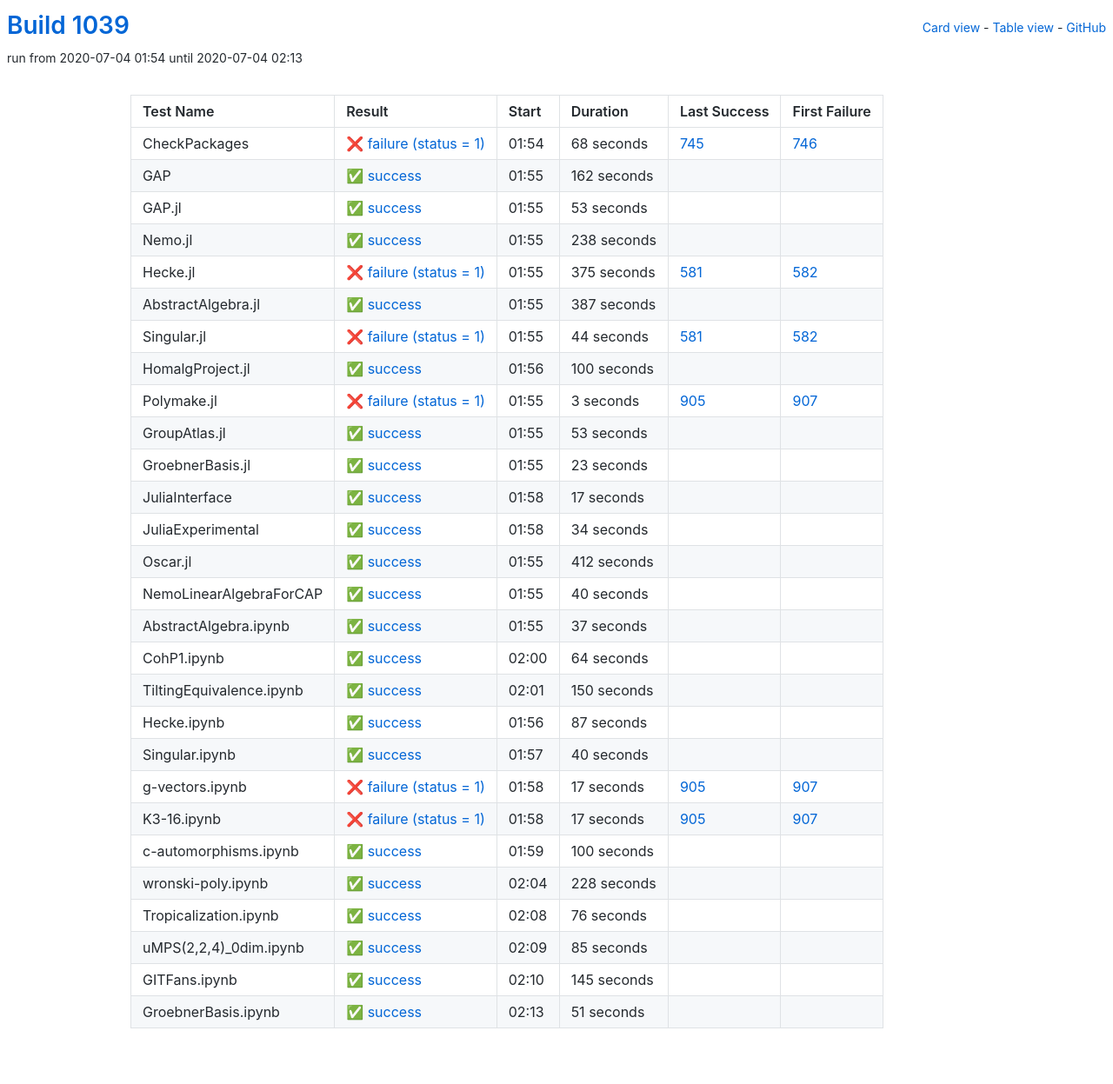
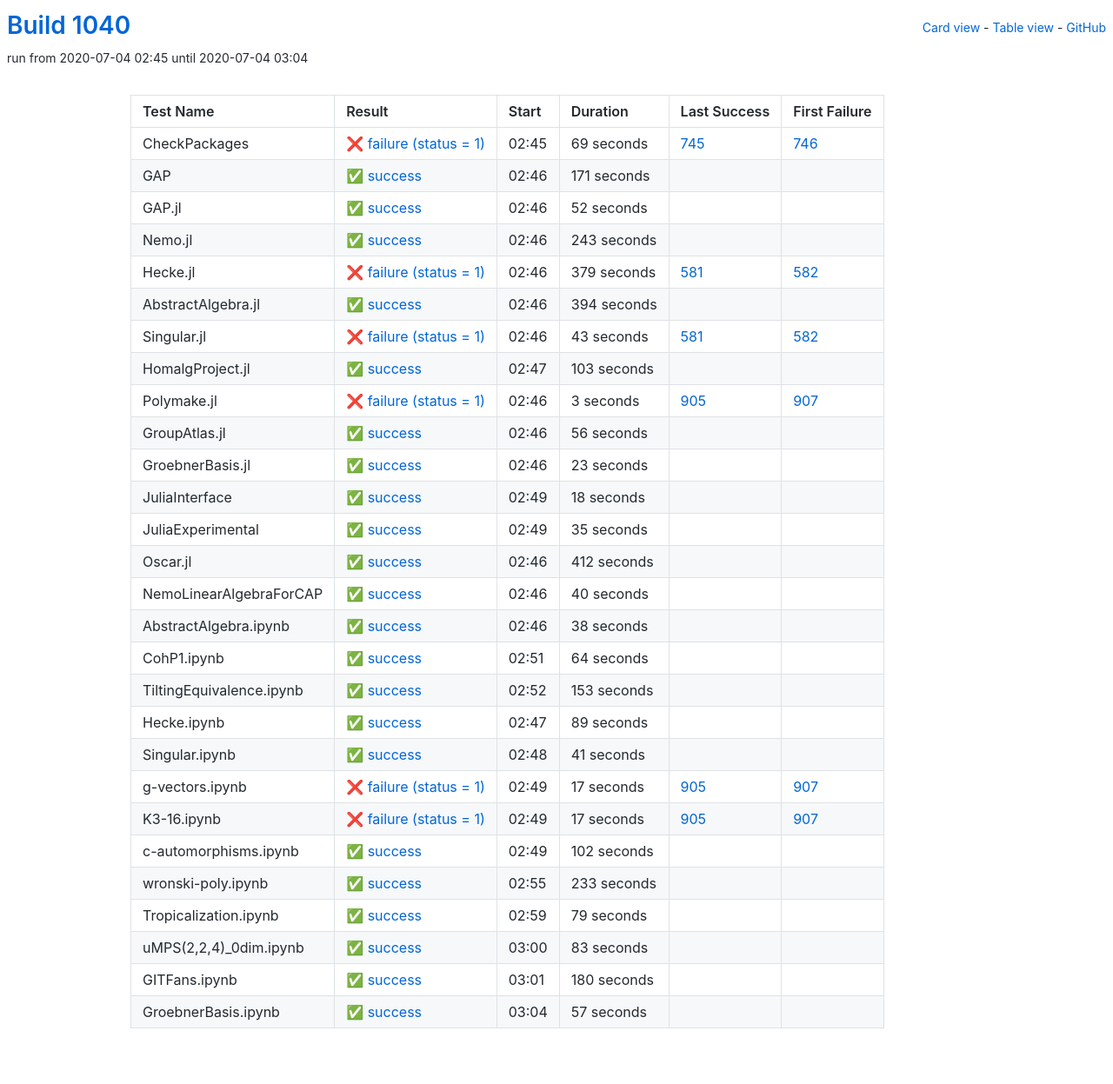
Before and after one commit to oscar-system/oscar-ci-status-1.4, a Jekyll site: the page built from table.html, in a window 1280 px wide. Shown: the whole page at 87% size. Built offline with Jekyll 4.4.1, drawn with Linux system fonts in a browser that asks for light colours.

Commit message:
Build #1040

```diff
--- a/_data/ci.yml
+++ b/_data/ci.yml
@@ -1,6 +1,6 @@
 ---
-build: 1039
-build_url: https://oscarci.mathematik.uni-kl.de/job/oscar-julia-1.4/1039/
+build: 1040
+build_url: https://oscarci.mathematik.uni-kl.de/job/oscar-julia-1.4/1040/
 job: oscar-julia-1.4
 organization: oscar-system
 repo: oscar-ci-status-1.4
@@ -8,104 +8,104 @@ repourl: https://github.com/oscar-system/oscar-ci-status-1.4
 tests:
 - name: CheckPackages
   id: checkpackages
-  log: https://oscarci.mathematik.uni-kl.de/job/oscar-julia-1.4/1039/artifact/logs/build-1039/CheckPackages.log
-  start: 2020-07-04 01:54
+  log: https://oscarci.mathematik.uni-kl.de/job/oscar-julia-1.4/1040/artifact/logs/build-1040/CheckPackages.log
+  start: 2020-07-04 02:45
   success: false
   exitcode: 1
   status: failure
-  duration: 68
+  duration: 69
   last_success: 745
   last_success_url: https://oscarci.mathematik.uni-kl.de/job/oscar-julia-1.4/745/
   first_failure: 746
   first_failure_url: https://oscarci.mathematik.uni-kl.de/job/oscar-julia-1.4/746/
 - name: GAP
   id: gap
-  log: https://oscarci.mathematik.uni-kl.de/job/oscar-julia-1.4/1039/artifact/logs/build-1039/GAP.log
-  start: 2020-07-04 01:55
+  log: https://oscarci.mathematik.uni-kl.de/job/oscar-julia-1.4/1040/artifact/logs/build-1040/GAP.log
+  start: 2020-07-04 02:46
   success: true
   exitcode: 0
   status: success
-  duration: 162
+  duration: 171
   last_success: false
   last_success_url:
   first_failure: false
   first_failure_url:
 - name: GAP.jl
   id: gap-jl
-  log: https://oscarci.mathematik.uni-kl.de/job/oscar-julia-1.4/1039/artifact/logs/build-1039/GAP.jl.log
-  start: 2020-07-04 01:55
+  log: https://oscarci.mathematik.uni-kl.de/job/oscar-julia-1.4/1040/artifact/logs/build-1040/GAP.jl.log
+  start: 2020-07-04 02:46
   success: true
   exitcode: 0
   status: success
-  duration: 53
+  duration: 52
   last_success: false
   last_success_url:
   first_failure: false
   first_failure_url:
 - name: Nemo.jl
   id: nemo-jl
-  log: https://oscarci.mathematik.uni-kl.de/job/oscar-julia-1.4/1039/artifact/logs/build-1039/Nemo.jl.log
-  start: 2020-07-04 01:55
+  log: https://oscarci.mathematik.uni-kl.de/job/oscar-julia-1.4/1040/artifact/logs/build-1040/Nemo.jl.log
+  start: 2020-07-04 02:46
   success: true
   exitcode: 0
   status: success
-  duration: 238
+  duration: 243
   last_success: false
   last_success_url:
   first_failure: false
   first_failure_url:
 - name: Hecke.jl
   id: hecke-jl
-  log: https://oscarci.mathematik.uni-kl.de/job/oscar-julia-1.4/1039/artifact/logs/build-1039/Hecke.jl.log
-  start: 2020-07-04 01:55
+  log: https://oscarci.mathematik.uni-kl.de/job/oscar-julia-1.4/1040/artifact/logs/build-1040/Hecke.jl.log
+  start: 2020-07-04 02:46
   success: false
   exitcode: 1
   status: failure
-  duration: 375
+  duration: 379
   last_success: 581
   last_success_url: https://oscarci.mathematik.uni-kl.de/job/oscar-julia-1.4/581/
   first_failure: 582
   first_failure_url: https://oscarci.mathematik.uni-kl.de/job/oscar-julia-1.4/582/
 - name: AbstractAlgebra.jl
   id: abstractalgebra-jl
-  log: https://oscarci.mathematik.uni-kl.de/job/oscar-julia-1.4/1039/artifact/logs/build-1039/AbstractAlgebra.jl.log
-  start: 2020-07-04 01:55
+  log: https://oscarci.mathematik.uni-kl.de/job/oscar-julia-1.4/1040/artifact/logs/build-1040/AbstractAlgebra.jl.log
+  start: 2020-07-04 02:46
   success: true
   exitcode: 0
   status: success
-  duration: 387
+  duration: 394
   last_success: false
   last_success_url:
   first_failure: false
   first_failure_url:
 - name: Singular.jl
   id: singular-jl
-  log: https://oscarci.mathematik.uni-kl.de/job/oscar-julia-1.4/1039/artifact/logs/build-1039/Singular.jl.log
-  start: 2020-07-04 01:55
+  log: https://oscarci.mathematik.uni-kl.de/job/oscar-julia-1.4/1040/artifact/logs/build-1040/Singular.jl.log
+  start: 2020-07-04 02:46
   success: false
   exitcode: 1
   status: failure
-  duration: 44
+  duration: 43
   last_success: 581
   last_success_url: https://oscarci.mathematik.uni-kl.de/job/oscar-julia-1.4/581/
   first_failure: 582
   first_failure_url: https://oscarci.mathematik.uni-kl.de/job/oscar-julia-1.4/582/
 - name: HomalgProject.jl
   id: homalgproject-jl
-  log: https://oscarci.mathematik.uni-kl.de/job/oscar-julia-1.4/1039/artifact/logs/build-1039/HomalgProject.jl.log
-  start: 2020-07-04 01:56
+  log: https://oscarci.mathematik.uni-kl.de/job/oscar-julia-1.4/1040/artifact/logs/build-1040/HomalgProject.jl.log
+  start: 2020-07-04 02:47
   success: true
   exitcode: 0
   status: success
-  duration: 100
+  duration: 103
   last_success: false
   last_success_url:
   first_failure: false
   first_failure_url:
 - name: Polymake.jl
   id: polymake-jl
-  log: https://oscarci.mathematik.uni-kl.de/job/oscar-julia-1.4/1039/artifact/logs/build-1039/Polymake.jl.log
-  start: 2020-07-04 01:55
+  log: https://oscarci.mathematik.uni-kl.de/job/oscar-julia-1.4/1040/artifact/logs/build-1040/Polymake.jl.log
+  start: 2020-07-04 02:46
   success: false
   exitcode: 1
   status: failure
@@ -116,20 +116,20 @@ tests:
   first_failure_url: https://oscarci.mathematik.uni-kl.de/job/oscar-julia-1.4/907/
 - name: GroupAtlas.jl
   id: groupatlas-jl
-  log: https://oscarci.mathematik.uni-kl.de/job/oscar-julia-1.4/1039/artifact/logs/build-1039/GroupAtlas.jl.log
-  start: 2020-07-04 01:55
+  log: https://oscarci.mathematik.uni-kl.de/job/oscar-julia-1.4/1040/artifact/logs/build-1040/GroupAtlas.jl.log
+  start: 2020-07-04 02:46
   success: true
   exitcode: 0
   status: success
-  duration: 53
+  duration: 56
   last_success: false
   last_success_url:
   first_failure: false
   first_failure_url:
 - name: GroebnerBasis.jl
   id: groebnerbasis-jl
-  log: https://oscarci.mathematik.uni-kl.de/job/oscar-julia-1.4/1039/artifact/logs/build-1039/GroebnerBasis.jl.log
-  start: 2020-07-04 01:55
+  log: https://oscarci.mathematik.uni-kl.de/job/oscar-julia-1.4/1040/artifact/logs/build-1040/GroebnerBasis.jl.log
+  start: 2020-07-04 02:46
   success: true
   exitcode: 0
   status: success
@@ -140,32 +140,32 @@ tests:
   first_failure_url:
 - name: JuliaInterface
   id: juliainterface
-  log: https://oscarci.mathematik.uni-kl.de/job/oscar-julia-1.4/1039/artifact/logs/build-1039/JuliaInterface.log
-  start: 2020-07-04 01:58
+  log: https://oscarci.mathematik.uni-kl.de/job/oscar-julia-1.4/1040/artifact/logs/build-1040/JuliaInterface.log
+  start: 2020-07-04 02:49
   success: true
   exitcode: 0
   status: success
-  duration: 17
+  duration: 18
   last_success: false
   last_success_url:
   first_failure: false
   first_failure_url:
 - name: JuliaExperimental
   id: juliaexperimental
-  log: https://oscarci.mathematik.uni-kl.de/job/oscar-julia-1.4/1039/artifact/logs/build-1039/JuliaExperimental.log
-  start: 2020-07-04 01:58
+  log: https://oscarci.mathematik.uni-kl.de/job/oscar-julia-1.4/1040/artifact/logs/build-1040/JuliaExperimental.log
+  start: 2020-07-04 02:49
   success: true
   exitcode: 0
   status: success
-  duration: 34
+  duration: 35
   last_success: false
   last_success_url:
   first_failure: false
   first_failure_url:
 - name: Oscar.jl
   id: oscar-jl
-  log: https://oscarci.mathematik.uni-kl.de/job/oscar-julia-1.4/1039/artifact/logs/build-1039/Oscar.jl.log
-  start: 2020-07-04 01:55
+  log: https://oscarci.mathematik.uni-kl.de/job/oscar-julia-1.4/1040/artifact/logs/build-1040/Oscar.jl.log
+  start: 2020-07-04 02:46
   success: true
   exitcode: 0
   status: success
@@ -176,8 +176,8 @@ tests:
   first_failure_url:
 - name: NemoLinearAlgebraForCAP
   id: nemolinearalgebraforcap
-  log: https://oscarci.mathematik.uni-kl.de/job/oscar-julia-1.4/1039/artifact/logs/build-1039/NemoLinearAlgebraForCAP.log
-  start: 2020-07-04 01:55
+  log: https://oscarci.mathematik.uni-kl.de/job/oscar-julia-1.4/1040/artifact/logs/build-1040/NemoLinearAlgebraForCAP.log
+  start: 2020-07-04 02:46
   success: true
   exitcode: 0
   status: success
@@ -188,20 +188,20 @@ tests:
   first_failure_url:
 - name: AbstractAlgebra.ipynb
   id: abstractalgebra-ipynb
-  log: https://oscarci.mathematik.uni-kl.de/job/oscar-julia-1.4/1039/artifact/logs/build-1039/AbstractAlgebra.ipynb.log
-  start: 2020-07-04 01:55
+  log: https://oscarci.mathematik.uni-kl.de/job/oscar-julia-1.4/1040/artifact/logs/build-1040/AbstractAlgebra.ipynb.log
+  start: 2020-07-04 02:46
   success: true
   exitcode: 0
   status: success
-  duration: 37
+  duration: 38
   last_success: false
   last_success_url:
   first_failure: false
   first_failure_url:
 - name: CohP1.ipynb
   id: cohp1-ipynb
-  log: https://oscarci.mathematik.uni-kl.de/job/oscar-julia-1.4/1039/artifact/logs/build-1039/CohP1.ipynb.log
-  start: 2020-07-04 02:00
+  log: https://oscarci.mathematik.uni-kl.de/job/oscar-julia-1.4/1040/artifact/logs/build-1040/CohP1.ipynb.log
+  start: 2020-07-04 02:51
   success: true
   exitcode: 0
   status: success
@@ -212,44 +212,44 @@ tests:
   first_failure_url:
 - name: TiltingEquivalence.ipynb
   id: tiltingequivalence-ipynb
-  log: https://oscarci.mathematik.uni-kl.de/job/oscar-julia-1.4/1039/artifact/logs/build-1039/TiltingEquivalence.ipynb.log
-  start: 2020-07-04 02:01
+  log: https://oscarci.mathematik.uni-kl.de/job/oscar-julia-1.4/1040/artifact/logs/build-1040/TiltingEquivalence.ipynb.log
+  start: 2020-07-04 02:52
   success: true
   exitcode: 0
   status: success
-  duration: 150
+  duration: 153
   last_success: false
   last_success_url:
   first_failure: false
   first_failure_url:
 - name: Hecke.ipynb
   id: hecke-ipynb
-  log: https://oscarci.mathematik.uni-kl.de/job/oscar-julia-1.4/1039/artifact/logs/build-1039/Hecke.ipynb.log
-  start: 2020-07-04 01:56
+  log: https://oscarci.mathematik.uni-kl.de/job/oscar-julia-1.4/1040/artifact/logs/build-1040/Hecke.ipynb.log
+  start: 2020-07-04 02:47
   success: true
   exitcode: 0
   status: success
-  duration: 87
+  duration: 89
   last_success: false
   last_success_url:
   first_failure: false
   first_failure_url:
 - name: Singular.ipynb
   id: singular-ipynb
-  log: https://oscarci.mathematik.uni-kl.de/job/oscar-julia-1.4/1039/artifact/logs/build-1039/Singular.ipynb.log
-  start: 2020-07-04 01:57
+  log: https://oscarci.mathematik.uni-kl.de/job/oscar-julia-1.4/1040/artifact/logs/build-1040/Singular.ipynb.log
+  start: 2020-07-04 02:48
   success: true
   exitcode: 0
   status: success
-  duration: 40
+  duration: 41
   last_success: false
   last_success_url:
   first_failure: false
   first_failure_url:
 - name: g-vectors.ipynb
   id: g-vectors-ipynb
-  log: https://oscarci.mathematik.uni-kl.de/job/oscar-julia-1.4/1039/artifact/logs/build-1039/g-vectors.ipynb.log
-  start: 2020-07-04 01:58
+  log: https://oscarci.mathematik.uni-kl.de/job/oscar-julia-1.4/1040/artifact/logs/build-1040/g-vectors.ipynb.log
+  start: 2020-07-04 02:49
   success: false
   exitcode: 1
   status: failure
@@ -260,8 +260,8 @@ tests:
   first_failure_url: https://oscarci.mathematik.uni-kl.de/job/oscar-julia-1.4/907/
 - name: K3-16.ipynb
   id: k3-16-ipynb
-  log: https://oscarci.mathematik.uni-kl.de/job/oscar-julia-1.4/1039/artifact/logs/build-1039/K3-16.ipynb.log
-  start: 2020-07-04 01:58
+  log: https://oscarci.mathematik.uni-kl.de/job/oscar-julia-1.4/1040/artifact/logs/build-1040/K3-16.ipynb.log
+  start: 2020-07-04 02:49
   success: false
   exitcode: 1
   status: failure
@@ -272,72 +272,72 @@ tests:
   first_failure_url: https://oscarci.mathematik.uni-kl.de/job/oscar-julia-1.4/907/
 - name: c-automorphisms.ipynb
   id: c-automorphisms-ipynb
-  log: https://oscarci.mathematik.uni-kl.de/job/oscar-julia-1.4/1039/artifact/logs/build-1039/c-automorphisms.ipynb.log
-  start: 2020-07-04 01:59
+  log: https://oscarci.mathematik.uni-kl.de/job/oscar-julia-1.4/1040/artifact/logs/build-1040/c-automorphisms.ipynb.log
+  start: 2020-07-04 02:49
   success: true
   exitcode: 0
   status: success
-  duration: 100
+  duration: 102
   last_success: false
   last_success_url:
   first_failure: false
   first_failure_url:
 - name: wronski-poly.ipynb
   id: wronski-poly-ipynb
-  log: https://oscarci.mathematik.uni-kl.de/job/oscar-julia-1.4/1039/artifact/logs/build-1039/wronski-poly.ipynb.log
-  start: 2020-07-04 02:04
+  log: https://oscarci.mathematik.uni-kl.de/job/oscar-julia-1.4/1040/artifact/logs/build-1040/wronski-poly.ipynb.log
+  start: 2020-07-04 02:55
   success: true
   exitcode: 0
   status: success
-  duration: 228
+  duration: 233
   last_success: false
   last_success_url:
   first_failure: false
   first_failure_url:
 - name: Tropicalization.ipynb
   id: tropicalization-ipynb
-  log: https://oscarci.mathematik.uni-kl.de/job/oscar-julia-1.4/1039/artifact/logs/build-1039/Tropicalization.ipynb.log
-  start: 2020-07-04 02:08
+  log: https://oscarci.mathematik.uni-kl.de/job/oscar-julia-1.4/1040/artifact/logs/build-1040/Tropicalization.ipynb.log
+  start: 2020-07-04 02:59
   success: true
   exitcode: 0
   status: success
-  duration: 76
+  duration: 79
   last_success: false
   last_success_url:
   first_failure: false
   first_failure_url:
 - name: uMPS(2,2,4)_0dim.ipynb
   id: umps-2-2-4-0dim-ipynb
-  log: https://oscarci.mathematik.uni-kl.de/job/oscar-julia-1.4/1039/artifact/logs/build-1039/uMPS-2-2-4-_0dim.ipynb.log
-  start: 2020-07-04 02:09
+  log: https://oscarci.mathematik.uni-kl.de/job/oscar-julia-1.4/1040/artifact/logs/build-1040/uMPS-2-2-4-_0dim.ipynb.log
+  start: 2020-07-04 03:00
   success: true
   exitcode: 0
   status: success
-  duration: 85
+  duration: 83
   last_success: false
   last_success_url:
   first_failure: false
   first_failure_url:
 - name: GITFans.ipynb
   id: gitfans-ipynb
-  log: https://oscarci.mathematik.uni-kl.de/job/oscar-julia-1.4/1039/artifact/logs/build-1039/GITFans.ipynb.log
-  start: 2020-07-04 02:10
+  log: https://oscarci.mathematik.uni-kl.de/job/oscar-julia-1.4/1040/artifact/logs/build-1040/GITFans.ipynb.log
+  start: 2020-07-04 03:01
   success: true
   exitcode: 0
   status: success
-  duration: 145
+  duration: 180
   last_success: false
   last_success_url:
   first_failure: false
   first_failure_url:
 - name: GroebnerBasis.ipynb
   id: groebnerbasis-ipynb
-  log: https://oscarci.mathematik.uni-kl.de/job/oscar-julia-1.4/1039/artifact/logs/build-1039/GroebnerBasis.ipynb.log
-  start: 2020-07-04 02:13
+  log: https://oscarci.mathematik.uni-kl.de/job/oscar-julia-1.4/1040/artifact/logs/build-1040/GroebnerBasis.ipynb.log
+  start: 2020-07-04 03:04
   success: true
   exitcode: 0
   status: success
-  duration: 51
+  duration: 57
   last_success: false
   last_success_url:
   first_failure: false
```
Also changed, not shown: README.md.
